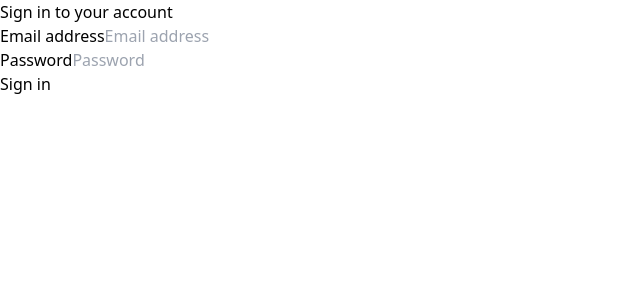
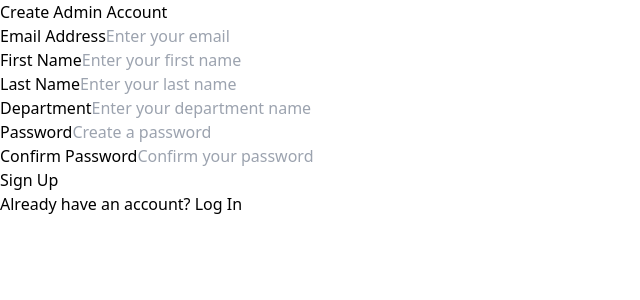
Before and after one commit to DHRUVGANGAL/admin-notice, a React (Vite) app: page /signup in a window 1280 px wide. Before the commit this address led to /login. Shown: the top 300 px of the page, without its empty margins (0-640 px from the left). Built offline with nearby package versions, Linux system fonts and the light colour scheme.

Commit message:
add signup

```diff
--- a/src/App.jsx
+++ b/src/App.jsx
@@ -1,17 +1,77 @@
-// App.js
+// // App.js
+// import React from 'react';
+// import { BrowserRouter as Router, Routes, Route, Navigate } from 'react-router-dom';
+// import { ToastContainer } from 'react-toastify';
+// import 'react-toastify/dist/ReactToastify.css';
+// import Dashboard from './components/Dashboard';
+// import NoticeList from './components/NoticeList';
+// import CreateNotice from './components/CreateNotice';
+// import EditNotice from './components/EditNotice';
+// import NoticeDetails from './components/NoticeDetails';
+// import Login from './components/Login';
+// import ProtectedRoute from './components/ProtectedRoute';
+// import Navbar from './components/Navbar';
+
+
+// function App() {
+//   return (
+//     <Router>
+//       <ToastContainer position="top-right" autoClose={3000} />
+//       <div className="min-h-screen bg-gray-100">
+//         <Navbar />
+//         <div className="container mx-auto px-4 py-8">
+//           <Routes>
+//             <Route path="/login" element={<Login />} />
+//             <Route path="/" element={<ProtectedRoute><Dashboard /></ProtectedRoute>} />
+//             <Route path="/notices" element={<ProtectedRoute><NoticeList /></ProtectedRoute>} />
+//             <Route path="/notices/create" element={<ProtectedRoute><CreateNotice /></ProtectedRoute>} />
+//             <Route path="/notices/:id" element={<ProtectedRoute><NoticeDetails /></ProtectedRoute>} />
+//             <Route path="/notices/:id/edit" element={<ProtectedRoute><EditNotice /></ProtectedRoute>} />
+//             <Route path="*" element={<Navigate to="/" replace />} />
+//           </Routes>
+//         </div>
+//       </div>
+//     </Router>
+//   );
+// }
+
+// export default App;
+
+
+
+
+
+
+
+
+
+
+
+
+
+
+
+
+
+
+
+
+// App.jsx
 import React from 'react';
 import { BrowserRouter as Router, Routes, Route, Navigate } from 'react-router-dom';
 import { ToastContainer } from 'react-toastify';
 import 'react-toastify/dist/ReactToastify.css';
+
+// Components
 import Dashboard from './components/Dashboard';
 import NoticeList from './components/NoticeList';
 import CreateNotice from './components/CreateNotice';
 import EditNotice from './components/EditNotice';
 import NoticeDetails from './components/NoticeDetails';
 import Login from './components/Login';
+import Signup from './components/Signup';
 import ProtectedRoute from './components/ProtectedRoute';
 import Navbar from './components/Navbar';
-
 
 function App() {
   return (
@@ -21,12 +81,53 @@ function App() {
         <Navbar />
         <div className="container mx-auto px-4 py-8">
           <Routes>
+            {/* Public Routes */}
             <Route path="/login" element={<Login />} />
-            <Route path="/" element={<ProtectedRoute><Dashboard /></ProtectedRoute>} />
-            <Route path="/notices" element={<ProtectedRoute><NoticeList /></ProtectedRoute>} />
-            <Route path="/notices/create" element={<ProtectedRoute><CreateNotice /></ProtectedRoute>} />
-            <Route path="/notices/:id" element={<ProtectedRoute><NoticeDetails /></ProtectedRoute>} />
-            <Route path="/notices/:id/edit" element={<ProtectedRoute><EditNotice /></ProtectedRoute>} />
+            <Route path="/signup" element={<Signup />} />
+
+            {/* Protected Routes (Admin Only) */}
+            <Route
+              path="/"
+              element={
+                <ProtectedRoute>
+                  <Dashboard />
+                </ProtectedRoute>
+              }
+            />
+            <Route
+              path="/notices"
+              element={
+                <ProtectedRoute>
+                  <NoticeList />
+                </ProtectedRoute>
+              }
+            />
+            <Route
+              path="/notices/create"
+              element={
+                <ProtectedRoute>
+                  <CreateNotice />
+                </ProtectedRoute>
+              }
+            />
+            <Route
+              path="/notices/:id"
+              element={
+                <ProtectedRoute>
+                  <NoticeDetails />
+                </ProtectedRoute>
+              }
+            />
+            <Route
+              path="/notices/:id/edit"
+              element={
+                <ProtectedRoute>
+                  <EditNotice />
+                </ProtectedRoute>
+              }
+            />
+
+            {/* Fallback Route */}
             <Route path="*" element={<Navigate to="/" replace />} />
           </Routes>
         </div>
--- /dev/null
+++ b/src/components/Signup.jsx
@@ -0,0 +1,197 @@
+// components/Signup.js
+import React, { useState } from 'react';
+import { useNavigate, Link } from 'react-router-dom';
+import { toast } from 'react-toastify';
+import { register} from '../services/authService' ;
+
+const Signup = () => {
+  const navigate = useNavigate();
+  const [formData, setFormData] = useState({
+    email: '',
+    password: '',
+    confirmPassword: '',
+    firstName: '',
+    lastName: '',
+    departmentName: ''
+  });
+  const [loading, setLoading] = useState(false);
+
+  const handleChange = (e) => {
+    setFormData({
+      ...formData,
+      [e.target.name]: e.target.value
+    });
+  };
+
+  const handleSubmit = async (e) => {
+    e.preventDefault();
+
+    // Basic validation
+    if (!formData.email || !formData.password || !formData.firstName ||
+        !formData.lastName || !formData.departmentName) {
+      toast.error('Please fill in all required fields');
+      return;
+    }
+
+    if (formData.password !== formData.confirmPassword) {
+      toast.error('Passwords do not match');
+      return;
+    }
+
+    try {
+      setLoading(true);
+
+      // Call the register function with admin data
+      const adminData = {
+        email: formData.email,
+        password: formData.password,
+        firstName: formData.firstName,
+        lastName: formData.lastName,
+        departmentName: formData.departmentName
+      };
+
+      const response = await register(adminData);
+
+      if (response.success) {
+        // Save token to localStorage
+        localStorage.setItem('token', response.token);
+        localStorage.setItem('admin', JSON.stringify(response.admin));
+
+        toast.success('Admin account created successfully!');
+        navigate('/');
+      } else {
+        toast.error(response.message || 'Registration failed');
+      }
+    } catch (error) {
+      console.error('Registration error:', error);
+      toast.error('Registration failed. Please try again.');
+    } finally {
+      setLoading(false);
+    }
+  };
+
+  return (
+    <div className="max-w-md mx-auto bg-white rounded-lg shadow-md p-6">
+      <h2 className="text-2xl font-bold text-center mb-6">Create Admin Account</h2>
+
+      <form onSubmit={handleSubmit}>
+        <div className="mb-4">
+          <label className="block text-gray-700 text-sm font-bold mb-2" htmlFor="email">
+            Email Address
+          </label>
+          <input
+            className="shadow appearance-none border rounded w-full py-2 px-3 text-gray-700 leading-tight focus:outline-none focus:shadow-outline"
+            id="email"
+            type="email"
+            name="email"
+            value={formData.email}
+            onChange={handleChange}
+            placeholder="Enter your email"
+            required
+          />
+        </div>
+
+        <div className="mb-4">
+          <label className="block text-gray-700 text-sm font-bold mb-2" htmlFor="firstName">
+            First Name
+          </label>
+          <input
+            className="shadow appearance-none border rounded w-full py-2 px-3 text-gray-700 leading-tight focus:outline-none focus:shadow-outline"
+            id="firstName"
+            type="text"
+            name="firstName"
+            value={formData.firstName}
+            onChange={handleChange}
+            placeholder="Enter your first name"
+            required
+          />
+        </div>
+
+        <div className="mb-4">
+          <label className="block text-gray-700 text-sm font-bold mb-2" htmlFor="lastName">
+            Last Name
+          </label>
+          <input
+            className="shadow appearance-none border rounded w-full py-2 px-3 text-gray-700 leading-tight focus:outline-none focus:shadow-outline"
+            id="lastName"
+            type="text"
+            name="lastName"
+            value={formData.lastName}
+            onChange={handleChange}
+            placeholder="Enter your last name"
+            required
+          />
+        </div>
+
+        <div className="mb-4">
+          <label className="block text-gray-700 text-sm font-bold mb-2" htmlFor="departmentName">
+            Department
+          </label>
+          <input
+            className="shadow appearance-none border rounded w-full py-2 px-3 text-gray-700 leading-tight focus:outline-none focus:shadow-outline"
+            id="departmentName"
+            type="text"
+            name="departmentName"
+            value={formData.departmentName}
+            onChange={handleChange}
+            placeholder="Enter your department name"
+            required
+          />
+        </div>
+
+        <div className="mb-4">
+          <label className="block text-gray-700 text-sm font-bold mb-2" htmlFor="password">
+            Password
+          </label>
+          <input
+            className="shadow appearance-none border rounded w-full py-2 px-3 text-gray-700 leading-tight focus:outline-none focus:shadow-outline"
+            id="password"
+            type="password"
+            name="password"
+            value={formData.password}
+            onChange={handleChange}
+            placeholder="Create a password"
+            required
+          />
+        </div>
+
+        <div className="mb-6">
+          <label className="block text-gray-700 text-sm font-bold mb-2" htmlFor="confirmPassword">
+            Confirm Password
+          </label>
+          <input
+            className="shadow appearance-none border rounded w-full py-2 px-3 text-gray-700 leading-tight focus:outline-none focus:shadow-outline"
+            id="confirmPassword"
+            type="password"
+            name="confirmPassword"
+            value={formData.confirmPassword}
+            onChange={handleChange}
+            placeholder="Confirm your password"
+            required
+          />
+        </div>
+
+        <div className="flex items-center justify-between">
+          <button
+            className="bg-blue-500 hover:bg-blue-700 text-white font-bold py-2 px-4 rounded focus:outline-none focus:shadow-outline w-full"
+            type="submit"
+            disabled={loading}
+          >
+            {loading ? 'Creating Account...' : 'Sign Up'}
+          </button>
+        </div>
+
+        <div className="text-center mt-4">
+          <p className="text-sm">
+            Already have an account?{' '}
+            <Link to="/login" className="text-blue-500 hover:text-blue-700">
+              Log In
+            </Link>
+          </p>
+        </div>
+      </form>
+    </div>
+  );
+};
+
+export default Signup;
--- a/src/services/authService.js
+++ b/src/services/authService.js
@@ -61,6 +61,9 @@ export const login = async (email, password) => {
   }
 };
 
+
+
+
 export const register = async (userData) => {
   try {
     const response = await fetch(`${API_URL}/admin/signup`, {
```
Also changed, not shown: src/components/ProtectedRoute.jsx (line endings or trailing spaces).
